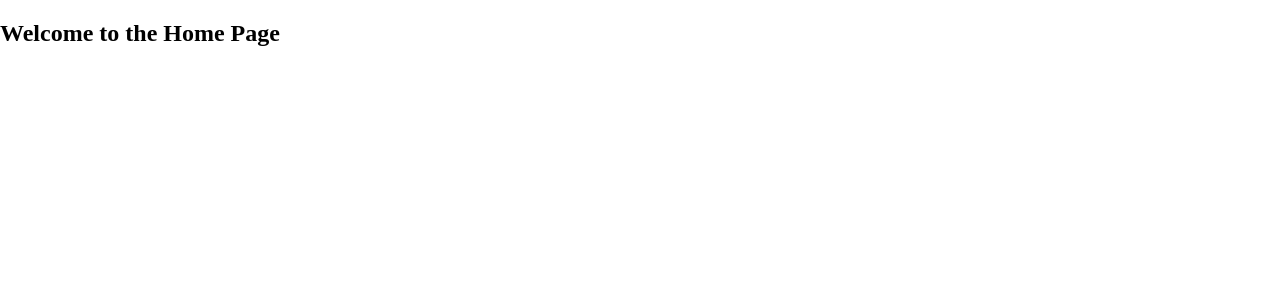
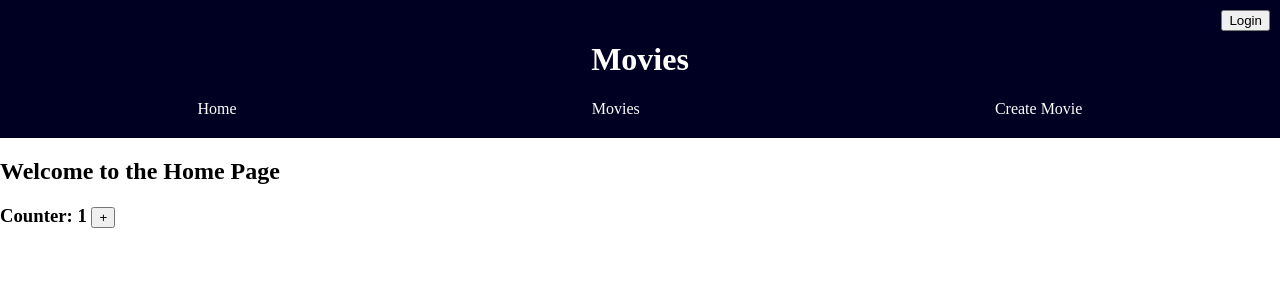
Before and after one commit to arelys25/curso-vue.js, a Vue app: page / in a window 1280 px wide. Shown: the top 300 px of the page. Built offline with nearby package versions, Linux system fonts and the light colour scheme; no server answers.

Commit message:
Se añadieron más testeos u un simulador mock para simular pinia y que no de error al poner el header

```diff
--- a/src/views/Home.vue
+++ b/src/views/Home.vue
@@ -3,14 +3,21 @@
 
 <template>
     <div>
-        <!-- <HeaderComponent></HeaderComponent> -->
+        <HeaderComponent></HeaderComponent>
         <h2>Welcome to the Home Page</h2>
+
+        <h3 id="counter">Counter: {{ counter }}
+            <button @click="counter++" id="counter_btn">+</button>
+        </h3>
 
     </div>
 </template>
 
 <script setup>
-    import HeaderComponent from '../components/HeaderComponent.vue';
+    import { ref } from 'vue';
+import HeaderComponent from '../components/HeaderComponent.vue';
+
+    const counter = ref(1);
 
 </script>
 
```
Also changed, not shown: 1 other file (tests, documents, lock files or other folders).
